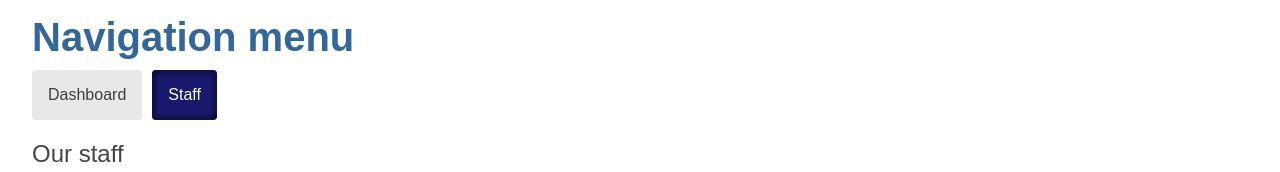
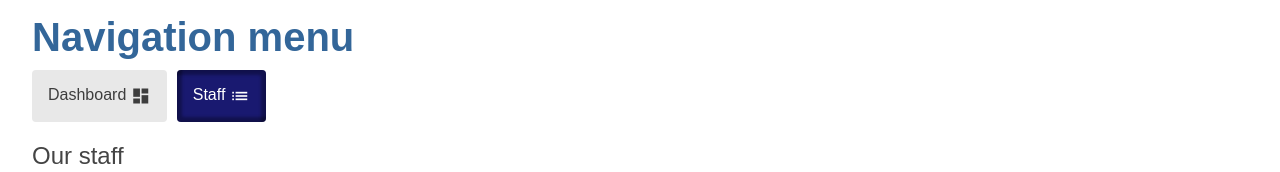
Before and after one commit to Dmi-tryBobrov/angular-tutorial, an Angular app: page /staff in a window 1280 px wide. Shown: the part 228-400 px from the top of the page. Built offline with nearby package versions, Linux system fonts and the light colour scheme; no server answers.

Commit message:
added log out

```diff
--- a/src/app/app.component.html
+++ b/src/app/app.component.html
@@ -5,13 +5,15 @@
     <div class="header-menu_item">About</div>
     <div class="header-menu_item">Test</div>
 
-    <div class="header-menu_item">
+    <div class="header-menu_item" (click)="logOut()">
       <div *ngIf="!loggedIn; else elseBlock">
         <a routerLink="/auth" routerLinkActive="active">
           Login <span class="material-icons"> login </span>
         </a>
       </div>
-      <ng-template #elseBlock>Logged In</ng-template>
+      <ng-template #elseBlock
+        >Log Out <span class="material-icons"> logout </span></ng-template
+      >
     </div>
   </div>
   <!-- </div> -->
@@ -22,8 +24,12 @@
 <div class="app-mainframe">
   <h1>{{ title }}</h1>
   <nav>
-    <a routerLink="/dashboard" routerLinkActive="active">Dashboard</a>
-    <a routerLink="/staff" routerLinkActive="active">Staff</a>
+    <a routerLink="/dashboard" routerLinkActive="active"
+      >Dashboard <span class="material-icons"> dashboard </span></a
+    >
+    <a routerLink="/staff" routerLinkActive="active"
+      >Staff <span class="material-icons"> list </span></a
+    >
   </nav>
   <router-outlet></router-outlet>
   <!-- <app-top-staff></app-top-staff>
--- a/src/app/app.component.scss
+++ b/src/app/app.component.scss
@@ -83,5 +83,10 @@ nav {
       box-shadow: 3px -3px 3px 2px inset rgba(0, 0, 0, 0.3),
         -3px 3px 3px 2px inset rgba(0, 0, 0, 0.3);
     }
+
+    .material-icons {
+      font-size: 1.25rem;
+      vertical-align: middle;
+    }
   }
 }
--- a/src/app/app.component.ts
+++ b/src/app/app.component.ts
@@ -1,4 +1,4 @@
-import { AfterContentChecked, AfterViewChecked, Component } from '@angular/core';
+import { AfterContentChecked, AfterViewChecked, ChangeDetectorRef, Component } from '@angular/core';
 import { AuthService } from './services/auth.service';
 
 @Component({
@@ -10,10 +10,18 @@ export class AppComponent implements AfterContentChecked {
   public title = 'Navigation menu';
   public loggedIn = false;
 
-  constructor(private authService: AuthService){}
+  constructor(private authService: AuthService,
+              private changeDetector: ChangeDetectorRef){}
 
   ngAfterContentChecked(): void {
     this.loggedIn = this.authService.isLoggedIn();
   }
 
+  public logOut(): void {
+    if(!this.loggedIn) return;
+    console.log('fdhffdhhgs')
+    this.authService.logOut();
+    this.changeDetector.detectChanges();
+  }
+
 }
--- a/src/app/services/auth.service.ts
+++ b/src/app/services/auth.service.ts
@@ -53,6 +53,10 @@ export class AuthService {
     return false;
   }
 
+  logOut(): void {
+    this.idToken = '';
+  }
+
 }
 
 interface SignInEmailPassResponce {
--- a/src/app/staff/staff.component.ts
+++ b/src/app/staff/staff.component.ts
@@ -1,4 +1,4 @@
-import { AfterViewChecked, Component, OnInit } from '@angular/core';
+import { AfterContentChecked, AfterViewChecked, Component, OnInit } from '@angular/core';
 import { Router } from '@angular/router';
 
 import { IStaff } from '../staff-interface';
@@ -10,7 +10,7 @@ import { AuthService } from '../services/auth.service';
   templateUrl: './staff.component.html',
   styleUrls: ['./staff.component.scss']
 })
-export class StaffComponent implements OnInit {
+export class StaffComponent implements OnInit, AfterContentChecked {
 
   staff: IStaff[] = [];
   add_form_active = false;
@@ -24,6 +24,9 @@ export class StaffComponent implements OnInit {
 
   ngOnInit(): void {
     this.getStaff();
+  }
+
+  ngAfterContentChecked(): void {
     this.isLoggedIn = this.authService.isLoggedIn();
   }
 
```
